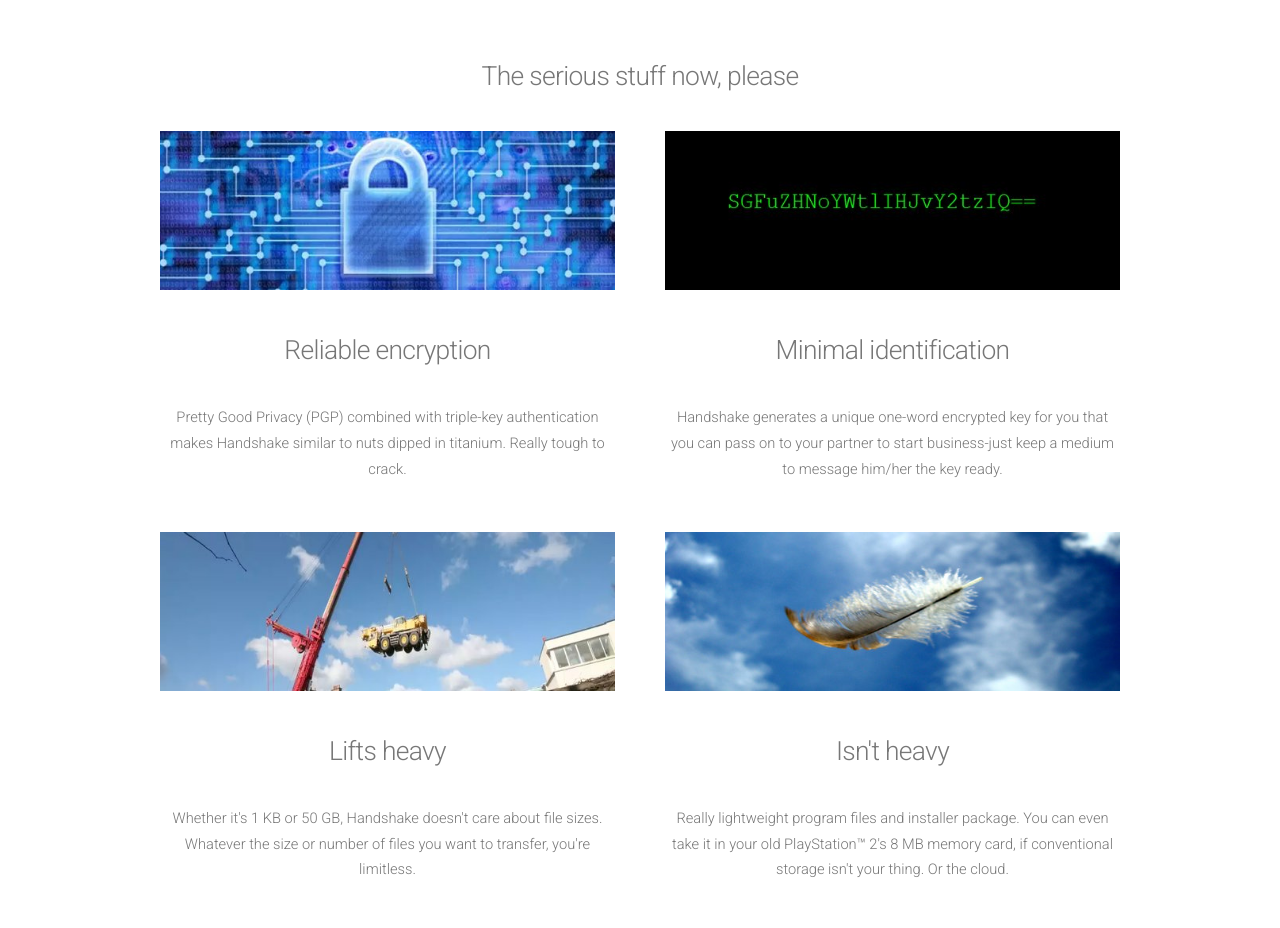
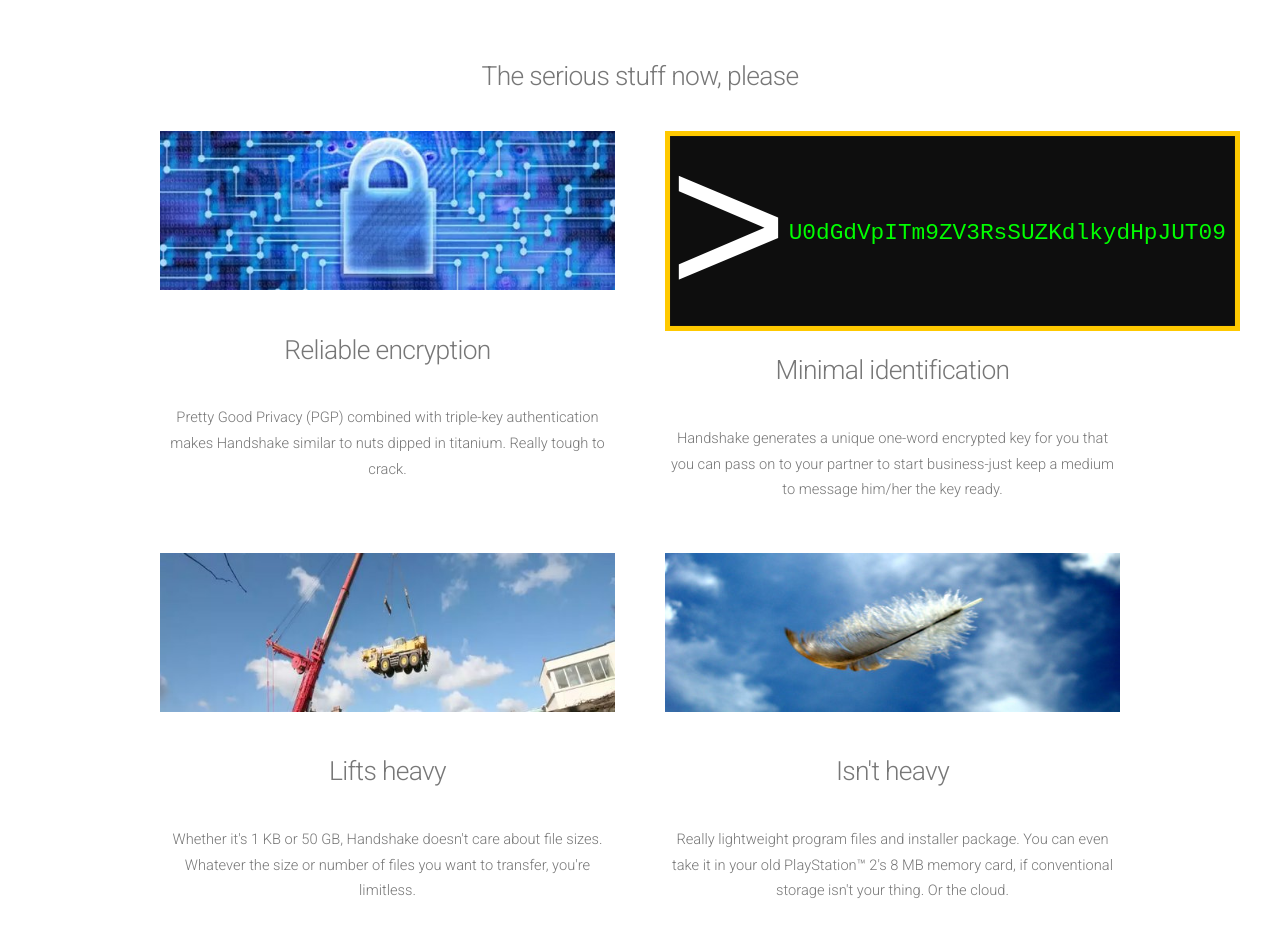
Before and after one commit to SecureHandshake/securehandshake.github.io, a plain HTML site: page index.html in a window 1280 px wide. Shown: the part 1540-2468 px from the top of the page. Drawn offline with nearby package versions, Linux system fonts and the light colour scheme.

Commit message:
Add inline svg for showing the terminal

```diff
--- a/index.html
+++ b/index.html
@@ -97,7 +97,55 @@
 						<p>Pretty Good Privacy (PGP) combined with triple-key authentication makes Handshake similar to nuts dipped in titanium. Really tough to crack.</p>
 					</section>
 					<section class="6u">
-						<a href="#" class="image full"><img src="images/pic02.jpg" alt=""></a>
+						<?xml version="1.0" encoding="UTF-8" standalone="no"?>
+<svg
+   xmlns:dc="http://purl.org/dc/elements/1.1/"
+   xmlns:cc="http://creativecommons.org/ns#"
+   xmlns:rdf="http://www.w3.org/1999/02/22-rdf-syntax-ns#"
+   xmlns:svg="http://www.w3.org/2000/svg"
+   xmlns="http://www.w3.org/2000/svg"
+   version="1.1"
+   id="svg2"
+   viewBox="0 0 575.00001 200"
+   height="200"
+   width="575">
+  <g
+     id="layer2">
+    <rect
+       y="2.5189137"
+       x="2.5189128"
+       height="194.96217"
+       width="569.96216"
+       id="rect3353"
+       style="fill:#0e0e0e;fill-opacity:1;stroke:#ffc900;stroke-width:5.03782558;stroke-miterlimit:4;stroke-dasharray:none;stroke-opacity:1" />
+  </g>
+  <g
+     transform="translate(0,-852.36216)"
+     id="layer1">
+    <text
+       id="terminal"
+       y="1016.434"
+       x="2.2175651"
+       style="font-style:italic;font-variant:normal;font-weight:normal;font-stretch:normal;font-size:204.39122009px;line-height:125%;font-family:sans-serif;-inkscape-font-specification:'sans-serif Italic';letter-spacing:0px;word-spacing:0px;fill:#000000;fill-opacity:1;stroke:none;stroke-width:1px;stroke-linecap:butt;stroke-linejoin:miter;stroke-opacity:1"
+       xml:space="preserve"><tspan
+         style="font-style:normal;font-variant:normal;font-weight:normal;font-stretch:normal;font-family:monospace;-inkscape-font-specification:monospace;fill:#ffffff"
+         y="1016.434"
+         x="2.2175651"
+         id="tspan3338">&gt;</tspan></text>
+    <text
+       id="YmFzZTY0"
+       y="960.70892"
+       x="123.65504"
+       style="font-style:normal;font-weight:normal;font-size:40.50468063px;line-height:125%;font-family:sans-serif;letter-spacing:0px;word-spacing:0px;fill:#00ff00;fill-opacity:1;stroke:none;stroke-width:1px;stroke-linecap:butt;stroke-linejoin:miter;stroke-opacity:1"
+       xml:space="preserve"><desc
+         id="desc3350">Bases FTW</desc><tspan
+         style="font-style:normal;font-variant:normal;font-weight:normal;font-stretch:normal;font-size:22.78388405px;font-family:monospace;-inkscape-font-specification:monospace;fill:#00ff00"
+         y="960.70892"
+         x="123.65504"
+         id="tspan3348">U0dGdVpITm9ZV3RsSUZKdlkydHpJUT09</tspan></text>
+  </g>
+</svg>
+
 						<header>
 							<h2>Minimal identification</h2>
 						</header>
```
